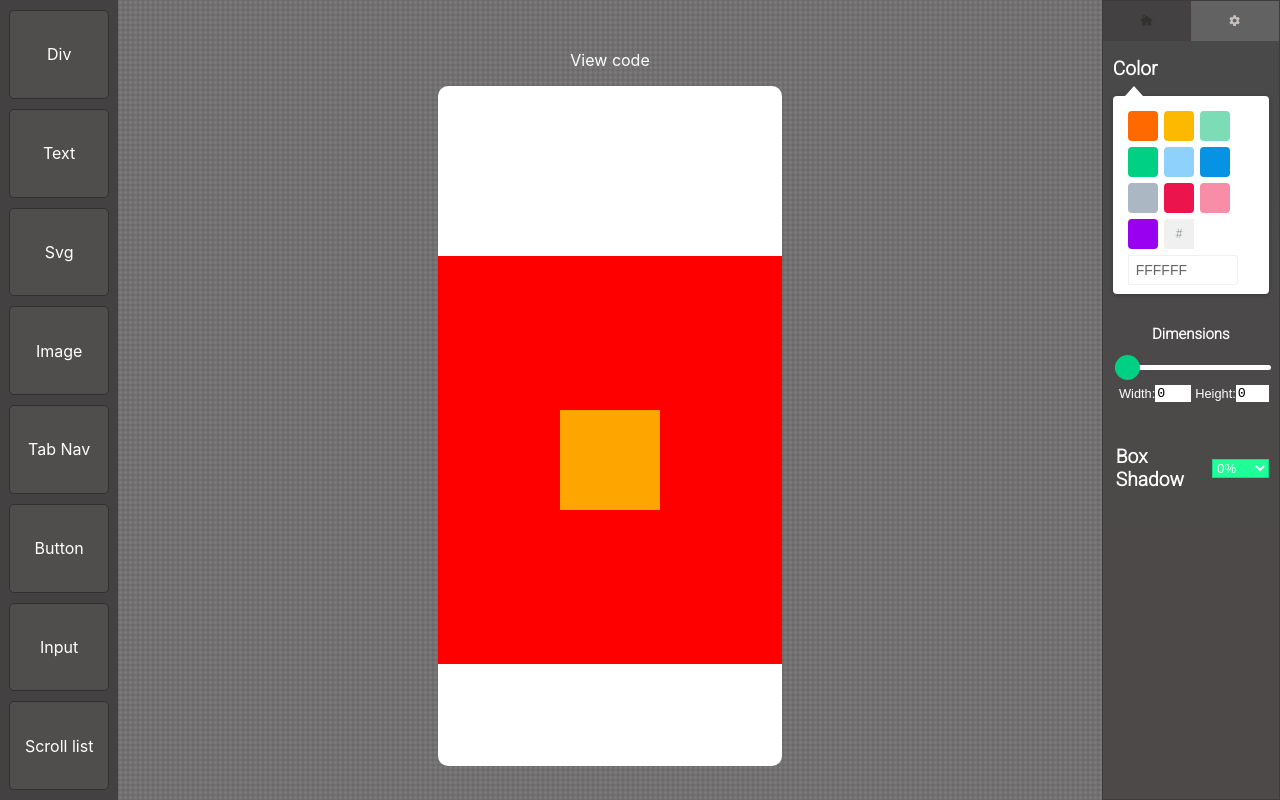
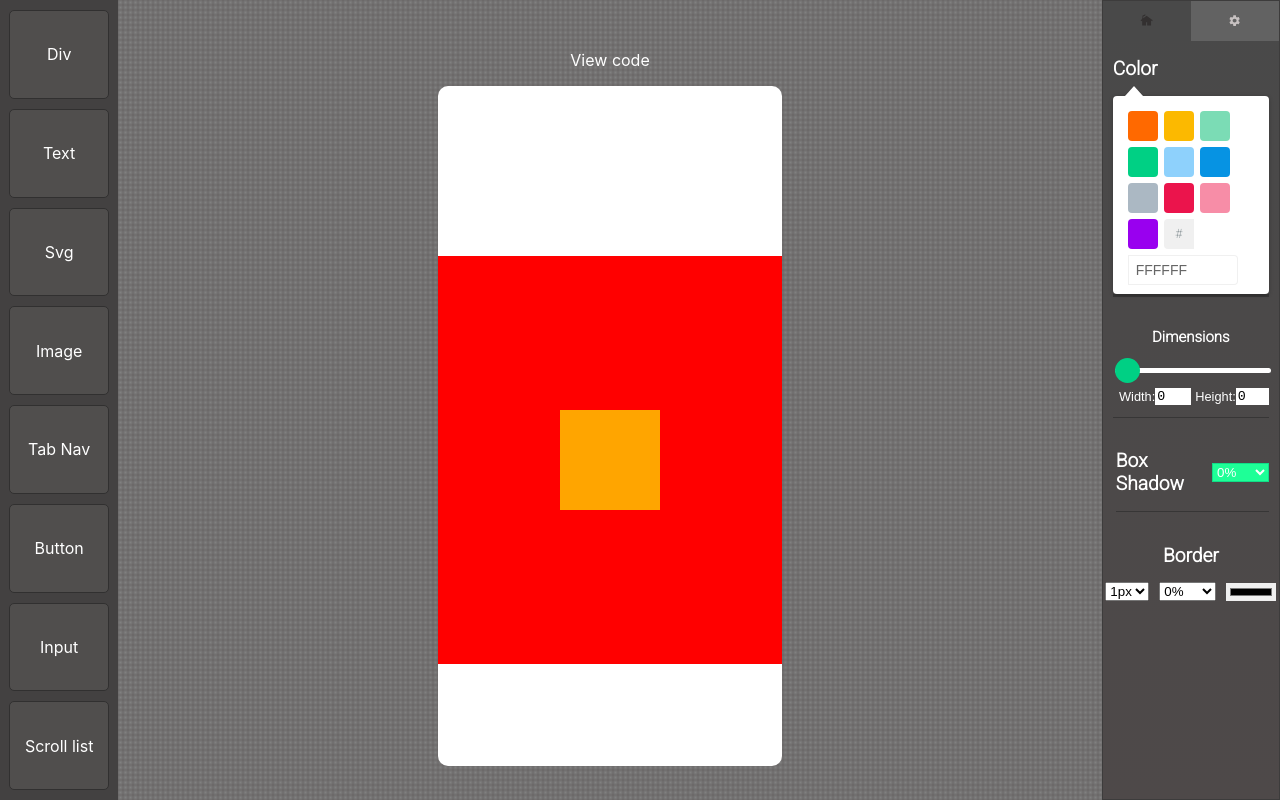
Before and after one commit to GabrielDavid1/GDTools, a Next.js app: page / in a window 1280 px wide. Both pictures are taken after a click on the link 1234 px from the left and 20 px from the top of the page. Built offline with nearby package versions, Linux system fonts and the light colour scheme.

Commit message:
Border section in settngs has finished

```diff
--- a/components/Settings/Header/styles.ts
+++ b/components/Settings/Header/styles.ts
@@ -5,9 +5,9 @@ interface Props {
 }
 
 export const Home = styled.a<Props>`
-    background-color: ${(props) => props.isActive ? '#626262' : '#434141'};
+    background-color: ${(props) => props.isActive ? '#626262' : '#494949'};
 `;
 
 export const Details = styled.a<Props>`
-    background-color: ${(props) => props.isActive ? '#434141' : '#626262'};
+    background-color: ${(props) => props.isActive ? '#494949' : '#626262'};
 `;
--- /dev/null
+++ b/components/Settings/ModelSetting/Div/Border.tsx
@@ -0,0 +1,37 @@
+//React
+import React, { useState } from 'react';
+
+export default function Border() {
+
+    const [valuePx, setValuePx] = useState(0);
+    const [valueShadowBox, setValueShadowBox] = useState<number>(0);
+    const [color, setColor] = useState<string>('#fff');
+
+    function handleChange (event = {} as React.ChangeEvent<HTMLInputElement>, color = '#fff') {
+        setColor(event.target.value);
+        event.preventDefault();
+    }
+
+    return (
+      <div className="border-area">
+        <h2> Border </h2>
+        <div className="actions">
+          <select onChange={(e) => setValuePx(Number(e.target.value))}>
+            <option value={1}>1px</option>
+            <option value={2}>2px</option>
+            <option value={3}>3px</option>
+            <option value={5}>5px</option>
+          </select>
+
+          <select onChange={(e) => setValueShadowBox(Number(e.target.value))}>
+            <option value={0}>0%</option>
+            <option value={1}>10%</option>
+            <option value={5}>50%</option>
+            <option value={10}>100%</option>
+          </select>
+
+          <input type="color" value={color} onChange={handleChange} />
+        </div>
+      </div>
+    )
+}
--- a/components/Settings/ModelSetting/Div/BoxShadow.tsx
+++ b/components/Settings/ModelSetting/Div/BoxShadow.tsx
@@ -6,7 +6,7 @@ export default function BoxShadow () {
 
  return (
    <div className="boxShadow-area">
-      <h2 onClick={() => console.log(value)}> Box Shadow </h2>
+      <h2> Box Shadow </h2>
       <select onChange={(e) => setValue(Number(e.target.value))}>
         <option value={0}>0%</option>
         <option value={1}>10%</option>
--- a/components/Settings/ModelSetting/index.tsx
+++ b/components/Settings/ModelSetting/index.tsx
@@ -5,6 +5,7 @@ import React from 'react';
 import ColorArea from './Div/ColorArea';
 import Dimension from './Div/Dimension';
 import BoxShadow from './Div/BoxShadow';
+import Border from './Div/Border';
 
 export default function ModelSetting (){
  return (
@@ -12,6 +13,7 @@ export default function ModelSetting (){
       <ColorArea />
       <Dimension />
       <BoxShadow />
+      <Border />
    </div>
  )
 }
--- a/styles/globals.scss
+++ b/styles/globals.scss
@@ -146,21 +146,26 @@ body {
     overflow-x: hidden;
 
     .model-settings {
+      max-height: 100%;
       font-size: 0.8rem;
       font-family: roboto;
       padding: 0px 10px;
+      overflow-y: scroll;
 
       .color-area {
         color:white;
         margin-bottom: 20%;
+        border-bottom: 3px solid #373636;
       }
 
-      .dimension-area{
+      .dimension-area {
         text-align: center;
         color:white;
         text-align: center;
         color: white;
         margin-bottom: 10%;
+        border-bottom: 1px solid #373636;
+
         .slider {
           -webkit-appearance: none;
           width: 100%;
@@ -230,6 +235,8 @@ body {
         align-items: center;
         gap: 5px;
         margin-left: 2%;
+        margin-bottom: 10%;
+        border-bottom: 1px solid #373636;
 
         select {
           outline: 0;
@@ -240,6 +247,40 @@ body {
         }
       }
 
+      .border-area {
+        color:white;
+        display: flex;
+        flex-direction: column;
+        justify-content: center;
+        align-items: center;
+
+        .actions {
+          display: inline-flex;
+          justify-content: center;
+          align-items: center;
+          gap: 10px;
+
+          input[type=text] {
+            width: 50%;
+            height: 20%;
+            outline: 0;
+            border: none;
+            font-family: monospace;
+          }
+
+          input[type="color"] {
+            border: none;
+            outline: 0;
+            height: 18px;
+          }
+
+        }
+      }
+
+    }
+
+    .model-settings::-webkit-scrollbar {
+      width: 0px;
     }
 
     .content {
```
